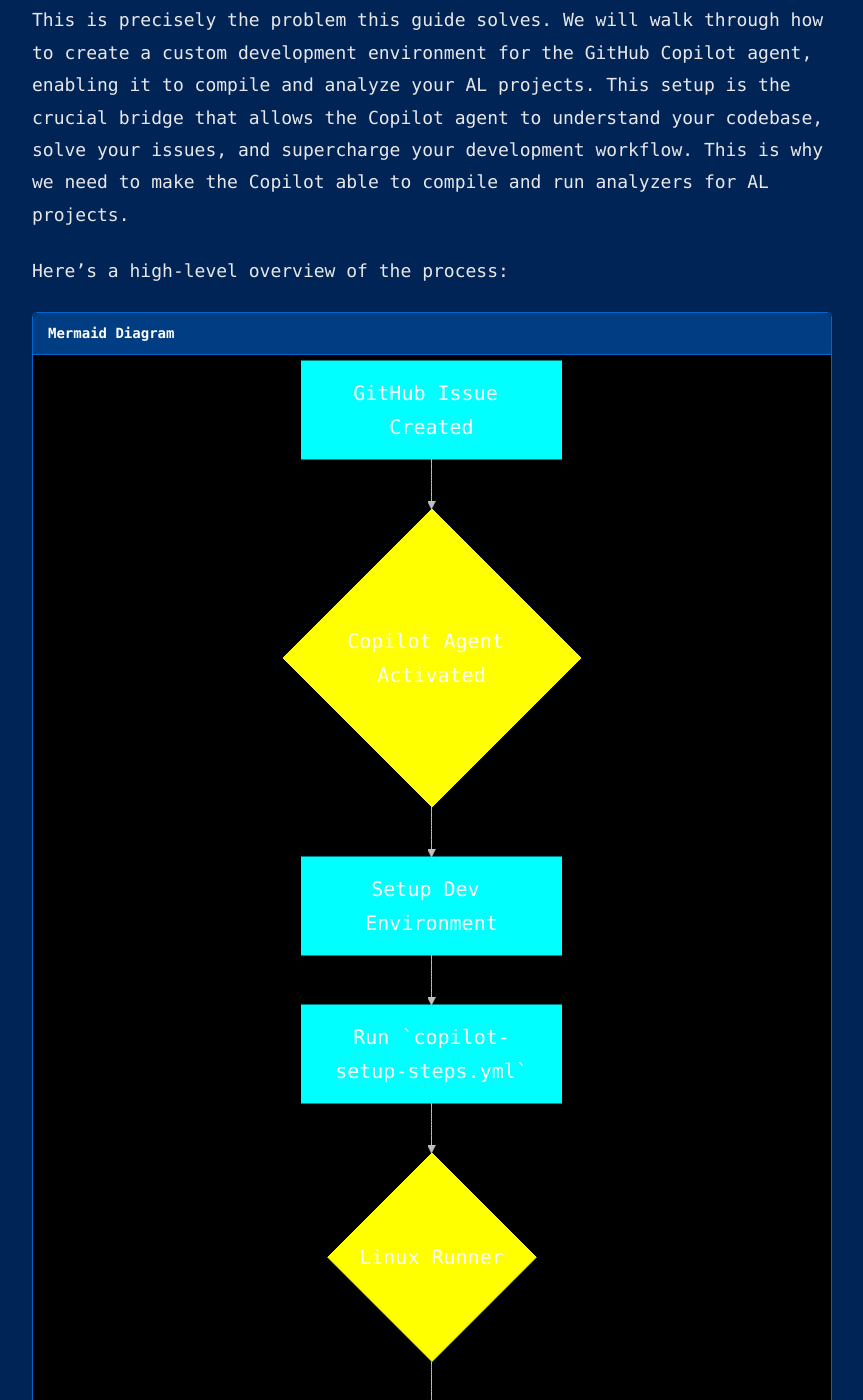
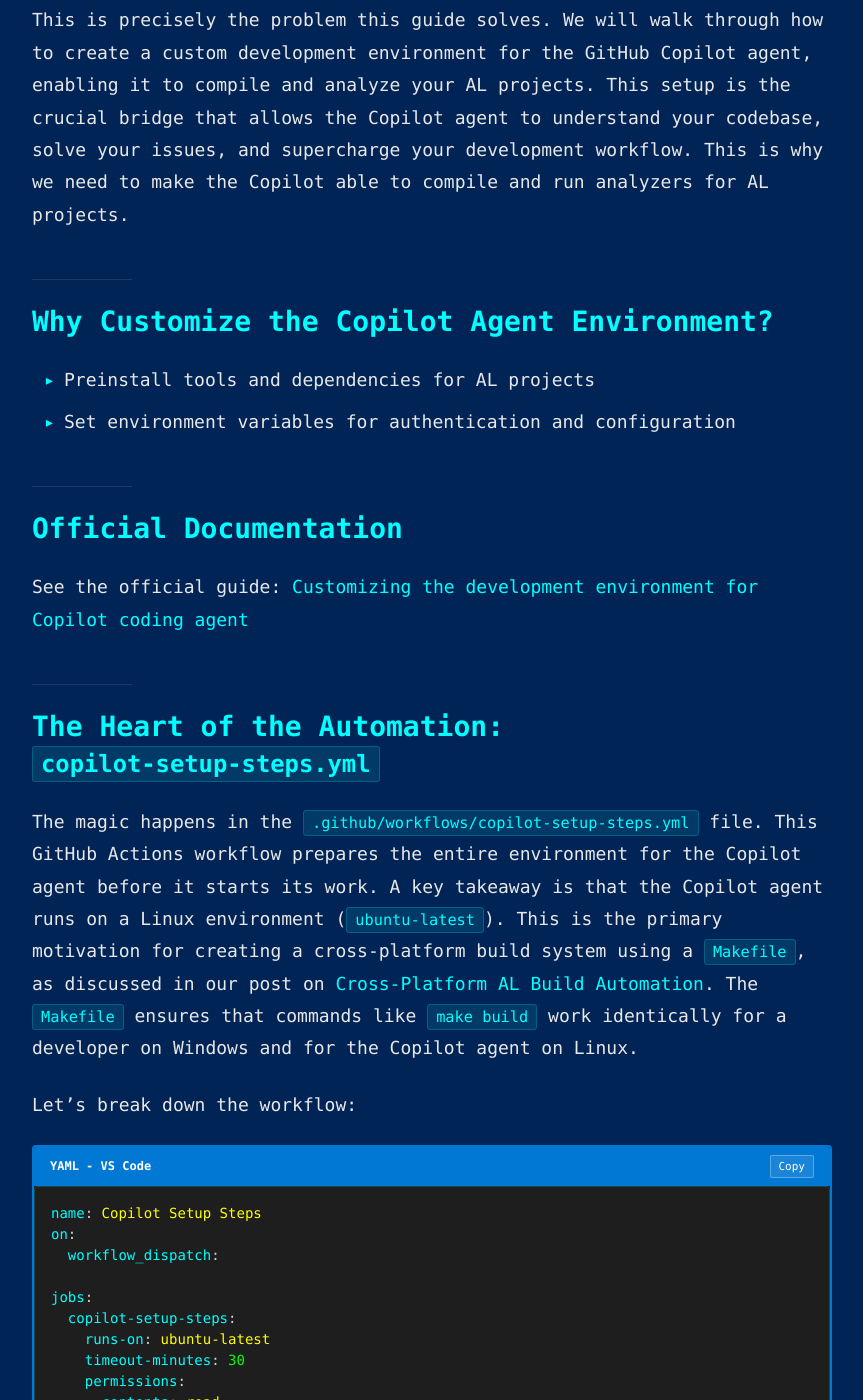
Before and after one commit to FBakkensen/FBakkensen.github.io, a Jekyll site: the page built from _posts/2025-07-28-setup-github-copilot-agent-for-al.md, in a window 1280 px wide and 1400 px high, scrolled down 830 px. Shown: the whole window, without its empty margins (208-1071 px from the left). Built offline with Jekyll 4.4.1, drawn with Linux system fonts in a browser that asks for light colours; some web fonts are replaced; some of the changed text lies outside the part shown.

Commit message:
docs: Update blog post about GitHub Copilot Agent for AL

```diff
--- a/_posts/2025-07-28-setup-github-copilot-agent-for-al.md
+++ b/_posts/2025-07-28-setup-github-copilot-agent-for-al.md
@@ -15,29 +15,6 @@
 However, for this to work seamlessly, especially in a specialized environment like Business Central AL development, the Copilot agent needs the right tools and setup. The agent operates in a standard Linux environment, which doesn't natively support AL compilation or dependency management.
 
 This is precisely the problem this guide solves. We will walk through how to create a custom development environment for the GitHub Copilot agent, enabling it to compile and analyze your AL projects. This setup is the crucial bridge that allows the Copilot agent to understand your codebase, solve your issues, and supercharge your development workflow. This is why we need to make the Copilot able to compile and run analyzers for AL projects.
-
-Here's a high-level overview of the process:
-
-<pre class="mermaid">
-graph TD
-    A[GitHub Issue Created] --> B{Copilot Agent Activated};
-    B --> C[Setup Dev Environment];
-    C --> D[Run `copilot-setup-steps.yml`];
-    D --> E{Linux Runner};
-    E --> F[Install .NET & Dependencies];
-    F --> G[Install AL Compiler];
-    G --> H[Restore BC Symbols];
-    H --> I{Environment Ready};
-    I --> J[Copilot develops code];
-    J --> K[Copilot creates Pull Request];
-    K --> L[Developer Review];
-
-    classDef action fill:#00ffff,stroke:#00ffff,color:#000
-    classDef milestone fill:#ffff00,stroke:#ffff00,color:#000
-
-    class A,C,D,F,G,H,J,K,L action
-    class B,E,I milestone
-</pre>
 
 ## Why Customize the Copilot Agent Environment?
 
```
